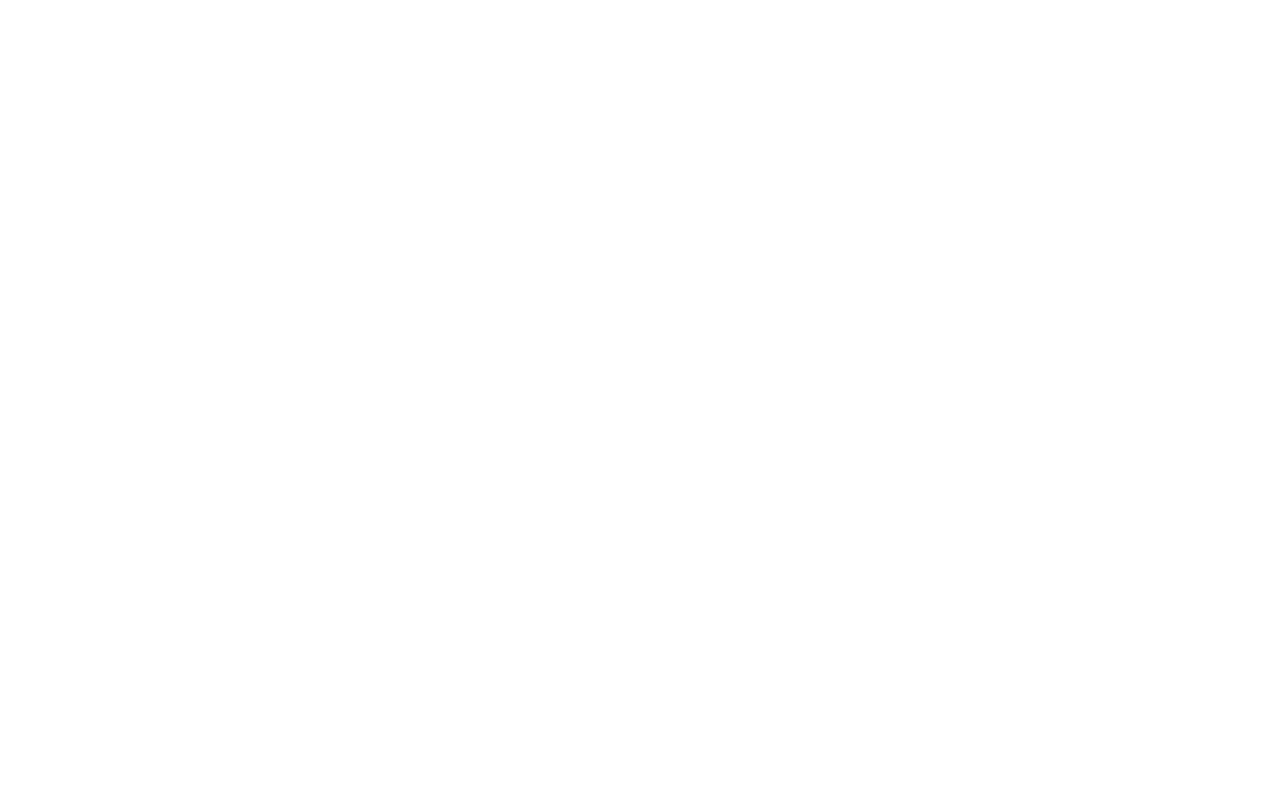
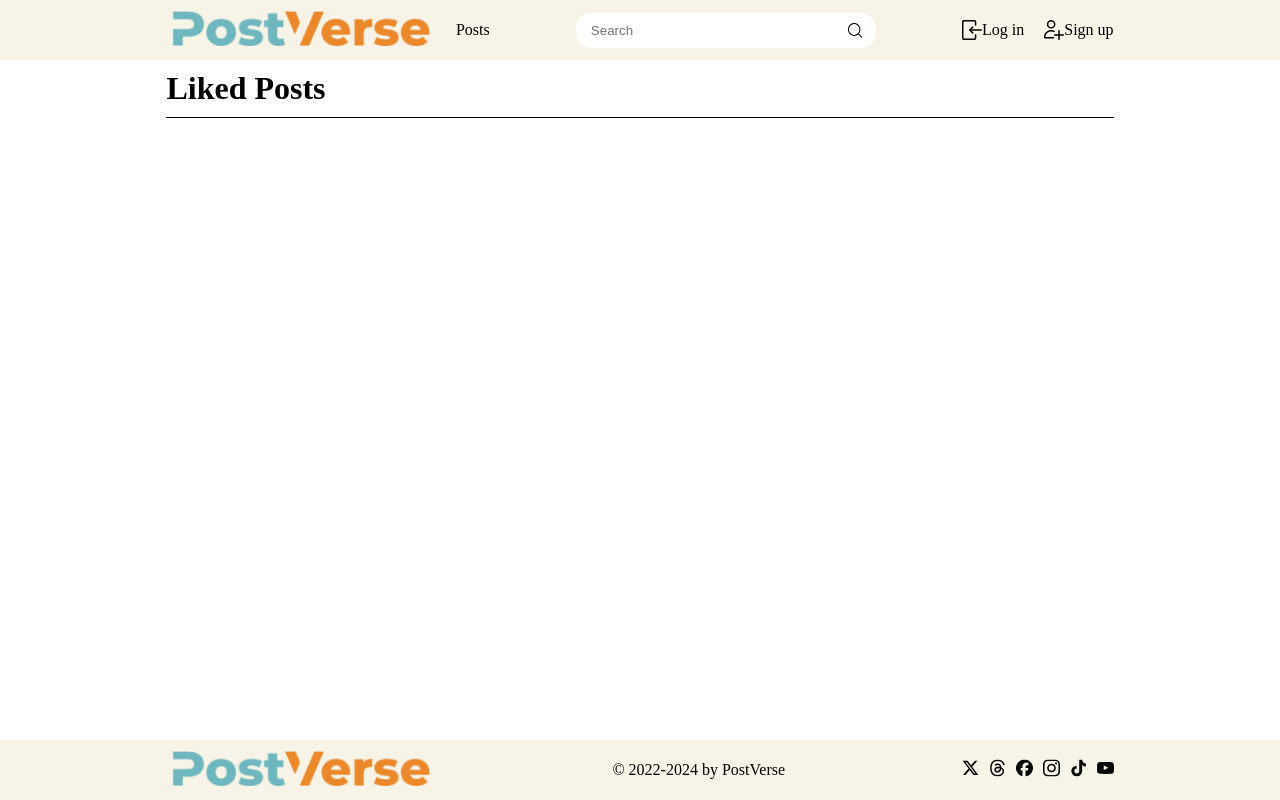
Before and after one commit to PrymushAnton/reactPostVerse, a React (Create React App) app: page /liked-posts in a window 1280 px wide. Before the commit this address had no page. Built offline with nearby package versions, Linux system fonts and the light colour scheme.

Commit message:
the sctructure of the app component was simplified. page of liked posts was added

```diff
--- a/src/App.tsx
+++ b/src/App.tsx
@@ -9,86 +9,18 @@ import { PostPage } from "./pages/PostPage/PostPage";
 import { MainPage } from "./pages/MainPage/MainPage";
 import { IPost } from "./hooks/usePosts";
 import { createContext, useEffect, useState } from "react";
+import { LikedPostsPage } from "./pages/LikedPostsPage/LikedPostsPage";
 
-type SetFunction = (isButtonClicked: boolean) => void;
 
-interface ILikedPostsContext {
-	likedPosts: IPost[];
-	checkStatus: (likedPost: IPost) => boolean;
-	likePost: (likedPost: IPost) => void;
-	unlikePost: (likedPost: IPost) => void;
-}
-
-const initialValue: ILikedPostsContext = {
-	likedPosts: [],
-	checkStatus: (likedPost: IPost) => false,
-	likePost: (likedPost: IPost) => {},
-	unlikePost: (likedPost: IPost) => {},
-};
-
-export const likedPostsContext =
-	createContext<ILikedPostsContext>(initialValue);
+import { LikedPostsContextProvider } from "./context/likedPostsContext";
+import { AppRoutes } from "./Routes/Routes";
 
 export function App() {
-	const [likedPosts, setLikedPosts] = useState<IPost[]>([]);
 
 
-	function checkStatus(likedPost: IPost) {
-		if (likedPosts.find((post) => likedPost.id === post.id)) {
-			return true;
-		}
-		return false;
-	}
-
-	function likePost(likedPost: IPost) {
-		if (!checkStatus(likedPost)) {
-			const tempArray = [...likedPosts, likedPost];
-			setLikedPosts(tempArray);
-		} else {
-			const tempArray = [...likedPosts];
-			const index = tempArray.findIndex(
-				(post) => post.id === likedPost.id
-			);
-			tempArray.splice(index, 1);
-			setLikedPosts(tempArray);
-		}
-	}
-
-	function unlikePost(likedPost: IPost) {
-		if (checkStatus(likedPost)) {
-			const tempArray = [...likedPosts];
-			const index = tempArray.findIndex(
-				(post) => post.id === likedPost.id
-			);
-			tempArray.splice(index, 1);
-			setLikedPosts(tempArray);
-		}
-	}
-
 	return (
-		<likedPostsContext.Provider
-			value={{
-				likedPosts: likedPosts,
-				likePost: likePost,
-				checkStatus: checkStatus,
-				unlikePost: unlikePost,
-			}}
-		>
-			<BrowserRouter>
-				<Routes>
-					<Route path="/" element={<Layout></Layout>}>
-						<Route
-							path="/posts"
-							element={<PostListPage></PostListPage>}
-						></Route>
-						<Route
-							path="/post/:id"
-							element={<PostPage></PostPage>}
-						></Route>
-						<Route path="/" element={<MainPage></MainPage>}></Route>
-					</Route>
-				</Routes>
-			</BrowserRouter>
-		</likedPostsContext.Provider>
+		<LikedPostsContextProvider>
+			<AppRoutes/>
+		</LikedPostsContextProvider>
 	);
 }
--- /dev/null
+++ b/src/Routes/Routes.tsx
@@ -0,0 +1,32 @@
+import { BrowserRouter, Route, Routes } from "react-router-dom";
+import { Layout } from "../shared/Layout/Layout";
+import { PostListPage } from "../pages/PostListPage/PostListPage";
+import { PostPage } from "../pages/PostPage/PostPage";
+import { MainPage } from "../pages/MainPage/MainPage";
+import { LikedPostsPage } from "../pages/LikedPostsPage/LikedPostsPage";
+
+
+
+
+export function AppRoutes(){
+
+    return (
+        <BrowserRouter>
+            <Routes>
+                <Route path="/" element={<Layout></Layout>}>
+                    <Route
+                        path="/posts"
+                        element={<PostListPage></PostListPage>}
+                    ></Route>
+                    <Route
+                        path="/post/:id"
+                        element={<PostPage></PostPage>}
+                    ></Route>
+                    <Route path="/" element={<MainPage></MainPage>}></Route>
+
+                    <Route path="/liked-posts" element={<LikedPostsPage></LikedPostsPage>}></Route>
+                </Route>
+            </Routes>
+        </BrowserRouter>
+    )
+}
--- /dev/null
+++ b/src/context/likedPostsContext.tsx
@@ -0,0 +1,85 @@
+import { createContext, ReactNode, useContext, useState } from "react";
+import { IPost } from "../hooks/usePosts";
+
+
+
+
+
+
+interface ILikedPostsContext {
+    likedPosts: IPost[];
+    checkStatus: (likedPost: IPost) => boolean;
+    likePost: (likedPost: IPost) => void;
+    unlikePost: (likedPost: IPost) => void;
+}
+
+const initialValue: ILikedPostsContext = {
+    likedPosts: [],
+    checkStatus: (likedPost: IPost) => false,
+    likePost: (likedPost: IPost) => {},
+    unlikePost: (likedPost: IPost) => {},
+};
+
+export const likedPostsContext = createContext<ILikedPostsContext>(initialValue);
+
+
+interface ILikedPostsContextProps{
+    children: ReactNode
+}
+
+export function useLikedPostsContext() {
+    return useContext(likedPostsContext)
+}
+
+
+export function LikedPostsContextProvider(props: ILikedPostsContextProps) {
+    const {children} = props
+
+    const [likedPosts, setLikedPosts] = useState<IPost[]>([]);
+
+
+    function checkStatus(likedPost: IPost) {
+        if (likedPosts.find((post) => likedPost.id === post.id)) {
+            return true;
+        }
+        return false;
+    }
+
+    function likePost(likedPost: IPost) {
+        if (!checkStatus(likedPost)) {
+            const tempArray = [...likedPosts, likedPost];
+            setLikedPosts(tempArray);
+        } else {
+            const tempArray = [...likedPosts];
+            const index = tempArray.findIndex(
+                (post) => post.id === likedPost.id
+            );
+            tempArray.splice(index, 1);
+            setLikedPosts(tempArray);
+        }
+    }
+
+    function unlikePost(likedPost: IPost) {
+        if (checkStatus(likedPost)) {
+            const tempArray = [...likedPosts];
+            const index = tempArray.findIndex(
+                (post) => post.id === likedPost.id
+            );
+            tempArray.splice(index, 1);
+            setLikedPosts(tempArray);
+        }
+    }
+
+    return (
+        <likedPostsContext.Provider
+            value={{
+                likedPosts: likedPosts,
+                likePost: likePost,
+                checkStatus: checkStatus,
+                unlikePost: unlikePost,
+            }}
+        >
+            {children}
+        </likedPostsContext.Provider>
+    )
+}
--- /dev/null
+++ b/src/pages/LikedPostsPage/LikedPostsPage.css
@@ -0,0 +1,29 @@
+
+.likedPostsDiv{
+    grid-column: 2;
+    grid-row: 1;
+/*
+    display: grid;
+    grid-template-rows: 5px auto auto auto auto 5px;
+    min-height: calc(100vh - 120px);
+    row-gap: 10px; */
+    display: flex;
+    flex-direction: column;
+}
+
+
+#likedPostsText{
+    padding-top: 10px;
+    padding-bottom: 10px;
+    border-bottom: 1px solid black;
+    margin-bottom: 15px;
+
+    display: flex;
+    justify-content: space-between;
+    align-items: center;
+}
+
+
+/* .post{
+    grid-column: 2 / span 5;
+} */
--- /dev/null
+++ b/src/pages/LikedPostsPage/LikedPostsPage.tsx
@@ -0,0 +1,35 @@
+import "./LikedPostsPage.css";
+import { useLikedPostsContext } from "../../context/likedPostsContext";
+import { PostCard } from "../../shared/PostList/PostCard/PostCard";
+
+export function LikedPostsPage() {
+	const { likedPosts } = useLikedPostsContext();
+
+	return (
+		<div className="likedPostsDiv">
+            <div id="likedPostsText">
+                <h1>Liked Posts</h1>
+
+            </div>
+			{likedPosts.map((post, index) => {
+				return (
+					<PostCard
+						key={index}
+						id={post.id}
+						title={post.title}
+						comments_count={post.comments_count}
+						public_reactions_count={post.public_reactions_count}
+						published_at={post.published_at}
+						cover_image={post.cover_image}
+						tags={post.tags}
+						body_markdown={post.body_markdown}
+						user={{
+							profile_image: post.user.profile_image,
+							name: post.user.name,
+						}}
+					></PostCard>
+				);
+			})}
+		</div>
+	);
+}
--- a/src/pages/PostPage/PostPage.tsx
+++ b/src/pages/PostPage/PostPage.tsx
@@ -4,15 +4,17 @@ import { useContext, useEffect, useState } from "react"
 import { usePostById } from "../../hooks/usePostById"
 import { useTitle } from "../../hooks/useTitle"
 import { RotatingLines } from "react-loader-spinner"
-import { likedPostsContext } from "../../App"
+// import { likedPostsContext } from "../../App"
 import { IPost } from "../../hooks/usePosts";
+import { useLikedPostsContext } from "../../context/likedPostsContext"
+
 
 
 
 export function PostPage(){
     const params = useParams()
     const {title} = useTitle("Post page")
-    const {likedPosts, likePost, checkStatus, unlikePost} = useContext(likedPostsContext)
+    const {likedPosts, likePost, checkStatus, unlikePost} = useLikedPostsContext()
 
     const {postById, isLoading, error} = usePostById(Number(params.id))
 
--- a/src/shared/PostList/PostCard/PostCard.tsx
+++ b/src/shared/PostList/PostCard/PostCard.tsx
@@ -2,7 +2,8 @@ import { Link } from "react-router-dom"
 import "./PostCard.css"
 import { IPost } from "../../../hooks/usePosts"
 import { useContext, useEffect, useState } from "react"
-import { likedPostsContext } from "../../../App"
+// import { likedPostsContext } from "../../../App"
+import { useLikedPostsContext } from "../../../context/likedPostsContext"
 
 
 // interface IPostProps{
@@ -17,7 +18,7 @@ import { likedPostsContext } from "../../../App"
 
 
 export function PostCard(props: IPost){
-    const {likedPosts, likePost, checkStatus, unlikePost} = useContext(likedPostsContext)
+    const {likedPosts, likePost, checkStatus, unlikePost} = useLikedPostsContext()
 
     return (
         <div className="post">
--- a/src/shared/PostList/PostList.tsx
+++ b/src/shared/PostList/PostList.tsx
@@ -56,6 +56,8 @@ export function PostList(){
                 : (<>
                     <div id="postsText">
                         <h1>Posts</h1>
+                        <div>
+                            <Link to={"/liked-posts"}>Liked posts</Link>
                             <select id="postCategories" onChange={(event) =>{
                                 // setSelectedCategory(event.target.value)
                             }
@@ -66,6 +68,8 @@ export function PostList(){
                                 <option value="Django">Django</option>
                                 <option value="Python">Python</option>
                             </select>
+                        </div>
+
                     </div>
                     {posts.map((post, index) => (
                         <PostCard
```
Lines whose indentation alone changed are shown as unchanged.
